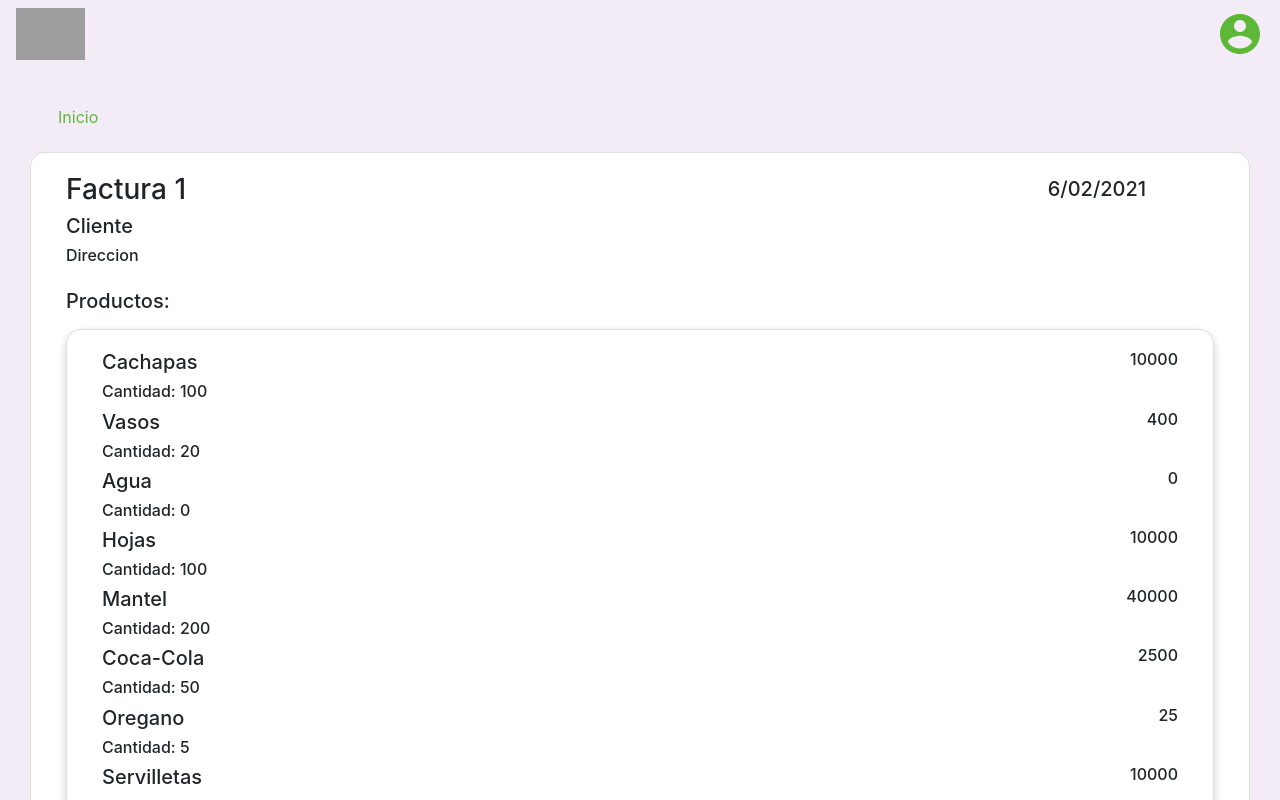
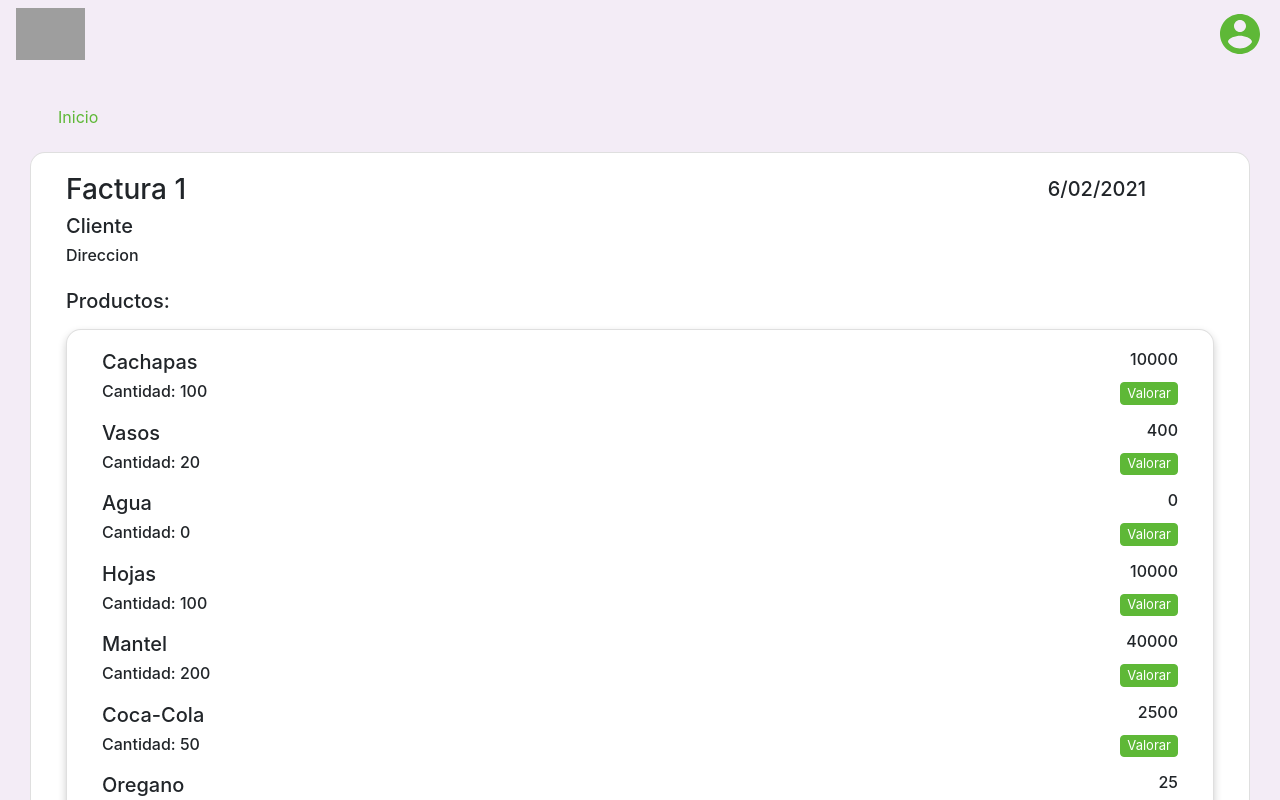
Before and after one commit to gabrielacham/e-store, a React (Create React App) app in the folder frontend/: page /admin/order in a window 1280 px wide. Built offline with nearby package versions, Linux system fonts and the light colour scheme; grey boxes are pictures that could not be loaded.

Commit message:
Finish Order view

```diff
--- a/frontend/src/views/Order/index.js
+++ b/frontend/src/views/Order/index.js
@@ -7,6 +7,12 @@ import {
   Button,
   Card,
   CardBody,
+  Modal,
+  ModalHeader,
+  ModalBody,
+  ModalFooter,
+  Input,
+  FormGroup,
 } from 'reactstrap';
 import { NavLink } from 'react-router-dom';
 import './styles.css';
@@ -71,18 +77,21 @@ const data = [
 export default function Order(props) {
 
   const [total, setTotal] = useState(0);
+  const [modal, setModal] = useState(false);
 
   function subtotal (price, cantidad) {
     setTotal(total+(price*cantidad))
   }
 
+  const toggleModal = () => setModal(!modal);
 
   function renderProducts(products) {
     if (products){
       return (
         products.map((el, key) => {
           return (
-            <Col key={key}>
+            <Col key={key} className='mb-3'>
+              {/* Render Bill Item */}
               <Row className='mx-0 justify-content-between'>
                 <Label className='h5'>
                   {el.nombre}
@@ -91,8 +100,13 @@ export default function Order(props) {
                   {el.precio * el.precio}
                 </Label>
               </Row>
-              <Row className='mx-0'>
-                <Label className='h6'>Cantidad: {el.precio}</Label>
+              <Row className='mx-0 justify-content-between'>
+                <Label className='h6 mb-0'>
+                  Cantidad: {el.precio}
+                </Label>
+                <Button onClick={() => toggleModal()} className='valorar-producto'>
+                  Valorar
+                </Button>
               </Row>
             </Col>
           );
@@ -177,6 +191,55 @@ export default function Order(props) {
               </Row>
             </CardBody>
           </Card>
+          {/* Valorar Modal */}
+          <Modal
+            isOpen={modal}
+            toggle={toggleModal}
+          >
+            <ModalHeader className='d-flex justify-content-center'>
+              <Col>
+                <Row className='justify-content-center h4'>
+                  <Label className='h4'>
+                    Valorar Producto
+                  </Label>
+                </Row>
+              </Col>
+            </ModalHeader>
+            <ModalBody className='d-flex justify-content-center'>
+              <Col>
+                <Row className='mx-0 mb-3 justify-content-between'>
+                  <Label className='' for='cantidad'>
+                    Puntuación (1-5)
+                  </Label>
+                  <Input
+                    className='w-25'
+                    type="number"
+                    name="cantidad"
+                    id="cantidad"
+                  />
+                </Row>
+                <FormGroup>
+                  <Label for="descripcion">
+                    Comentario
+                  </Label>
+                  <Input
+                    className='w-100'
+                    type="textarea"
+                    name="descripcion"
+                    id="descripcion"
+                  />
+                </FormGroup>
+
+              </Col>
+            </ModalBody>
+            <ModalFooter>
+              <Button
+               onClick={() => toggleModal()}
+              >
+                Aceptar
+              </Button>
+            </ModalFooter>
+          </Modal>
         </Row>
      </Col>
   );
--- a/frontend/src/views/Order/styles.css
+++ b/frontend/src/views/Order/styles.css
@@ -6,3 +6,7 @@
   box-shadow: 0 4px 8px 0 rgba(0,0,0,0.2);
   transition: 0.3s;
 }
+.valorar-producto {
+   font-size: small;
+   padding: 0.5px 6px;
+}
```
